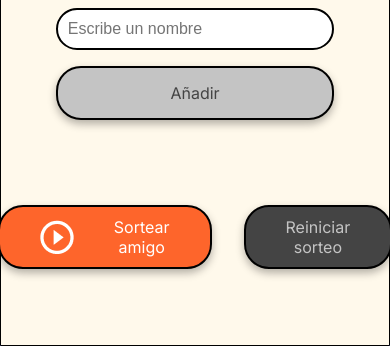
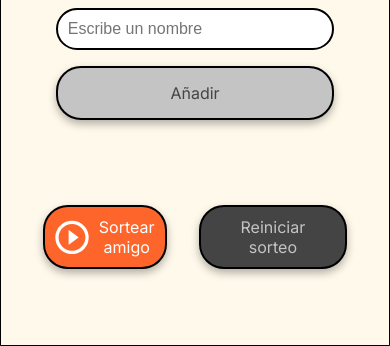
Before and after one commit to marco-paredes/amigo-secreto, a plain HTML site: page index.html in a window 390 px wide. Shown: the part 498-844 px from the top of the page. Drawn offline with Linux system fonts and the light colour scheme.

Commit message:
mejora en los botones para responsive

```diff
--- a/style.css
+++ b/style.css
@@ -205,6 +205,13 @@ ul {
     .button-add {
         border-radius: 25px;
     }
+    .button-draw {
+        width: 100%;
+        padding: 10px;
+    }
+    .button-draw img {
+        margin-right: 10px;
+    }
 
 }
 
```
